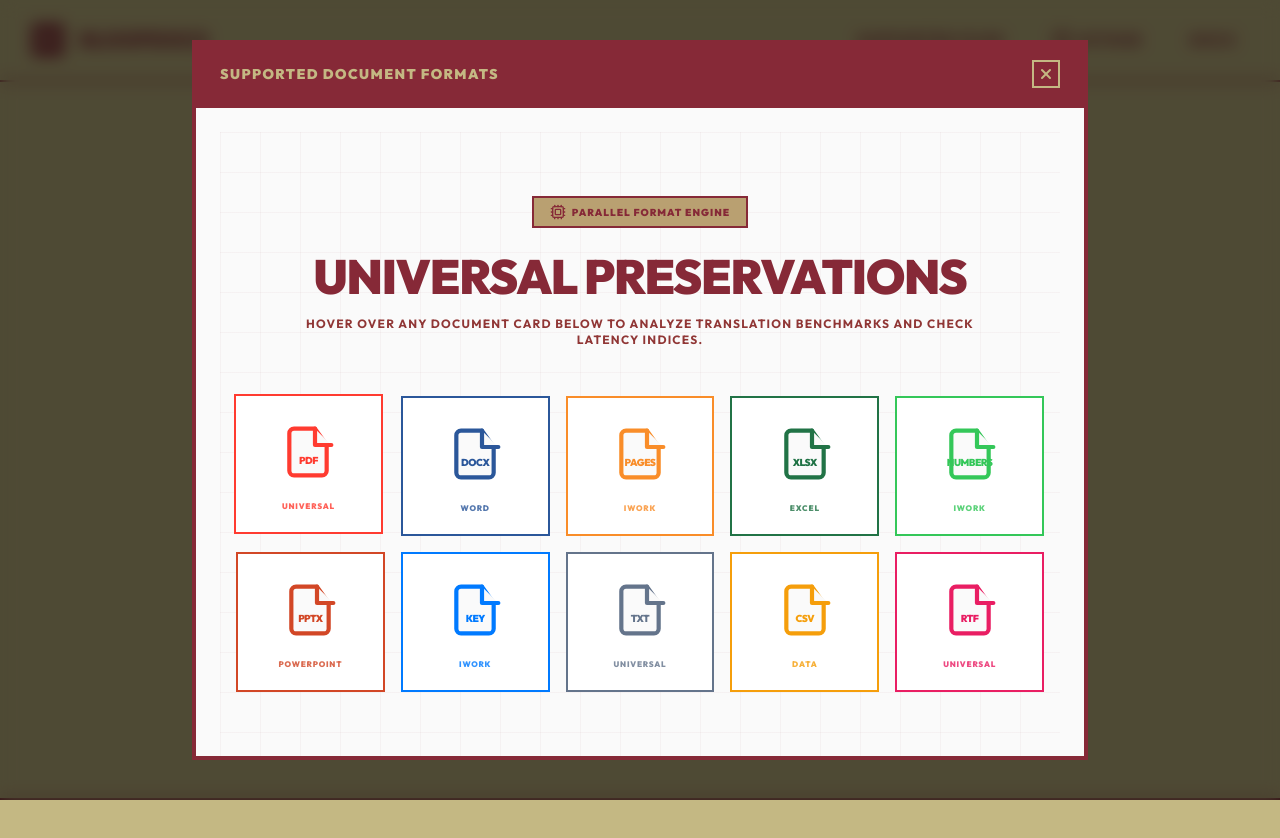
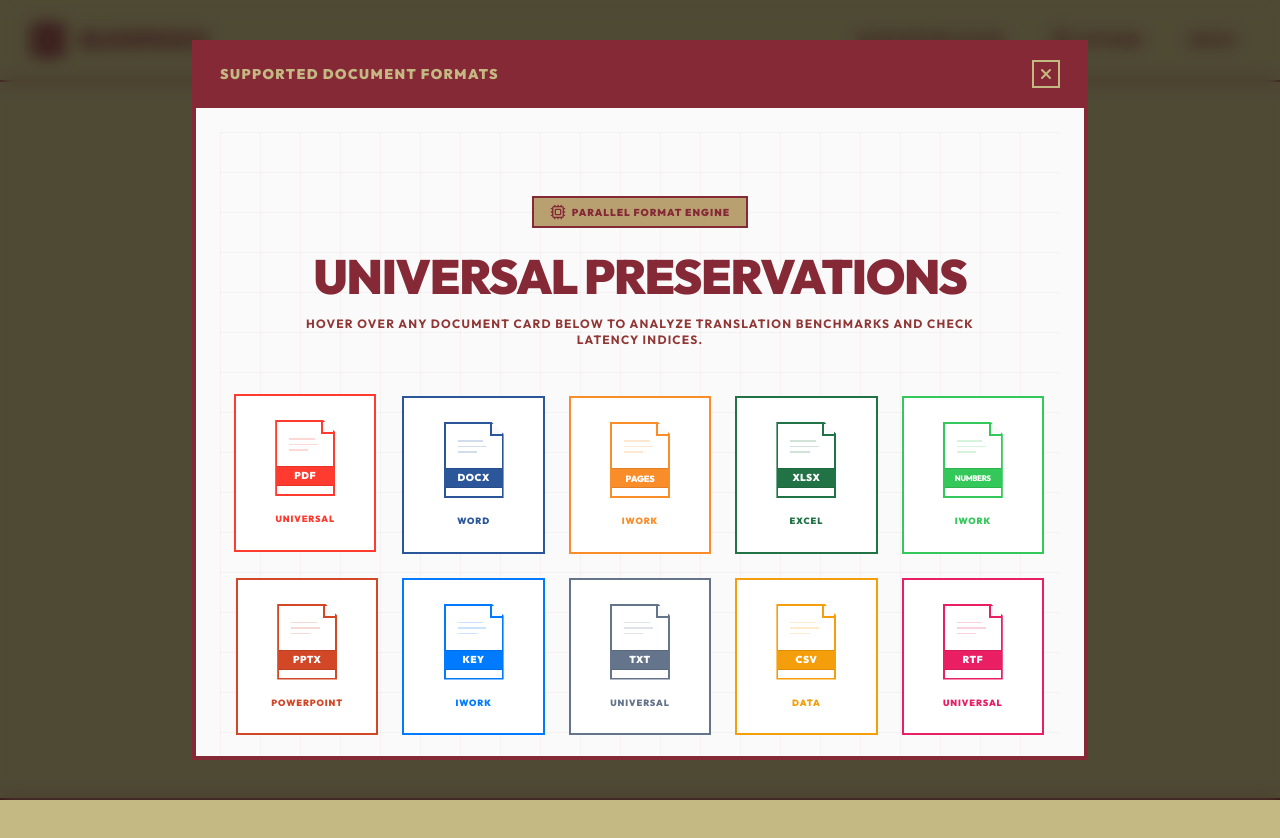
Before and after one commit to 7-Bala/BloopDocs, a Next.js app: page / in a window 1280 px wide. Both pictures are taken after a click on the button "SUPPORTED FILES". Shown: the top 838 px of the page. Built offline with nearby package versions, Linux system fonts and the light colour scheme.

Commit message:
style(format): rebuild document cards as high-fidelity realistic file sheets with folded corners and banners

```diff
--- a/src/components/FormatOrbit.tsx
+++ b/src/components/FormatOrbit.tsx
@@ -42,7 +42,7 @@ export default function FormatOrbit() {
       <div className="max-w-4xl mx-auto px-4 relative z-10 w-full flex flex-col items-center">
 
         {/* Section Header */}
-        <div className="text-center mb-12 select-none max-w-2xl">
+        <div className="text-center mb-12 select-none max-w-2xl font-black">
           <div className="inline-flex items-center gap-1.5 px-4 py-1.5 border-2 border-[#862937] bg-[#B9A071] text-[10px] font-black uppercase tracking-widest text-[#862937] mb-6 shadow-[2px_2px_0px_0px_#862937]">
             <Cpu className="w-4 h-4" />
             Parallel Format Engine
@@ -56,49 +56,69 @@ export default function FormatOrbit() {
         </div>
 
         {/* Static Document Card Grid */}
-        <div className="grid grid-cols-2 sm:grid-cols-5 gap-4 w-full mb-10">
+        <div className="grid grid-cols-2 sm:grid-cols-5 gap-6 w-full mb-12">
           {SUPPORTED_NODES.map((node, index) => {
             const isActive = activeIndex === index;
+
+            // Calculate dynamic font sizes inside the banner based on text length
+            const textClass = node.ext.length > 5
+              ? "text-[8px] tracking-tighter font-extrabold"
+              : node.ext.length > 4
+              ? "text-[9px] tracking-tight font-black"
+              : "text-[10px] tracking-wider font-black";
+
             return (
               <div
                 key={node.ext}
                 onMouseEnter={() => setActiveIndex(index)}
-                className={`flex flex-col items-center justify-center p-5 border-2 select-none cursor-pointer transition-all duration-200 ${
-                  isActive ? "bg-white translate-x-[-2px] translate-y-[-2px]" : "bg-white"
+                className={`flex flex-col items-center justify-center p-6 border-2 select-none cursor-pointer transition-all duration-200 ${
+                  isActive ? "bg-white translate-x-[-2px] translate-y-[-2px]" : "bg-white hover:translate-x-[-1px] hover:translate-y-[-1px]"
                 }`}
                 style={{
                   borderColor: node.nativeColor,
-                  color: node.nativeColor,
                   boxShadow: isActive
                     ? `6px 6px 0px 0px ${node.nativeColor}`
                     : `4px 4px 0px 0px ${node.nativeColor}`
                 }}
               >
-                {/* Document SVG Icon with format name centered */}
-                <div className="relative w-14 h-18 flex items-center justify-center mb-3">
-                  <svg
-                    viewBox="0 0 24 24"
-                    className="absolute inset-0 w-full h-full stroke-[1.8] fill-[#FAFAFA] transition-colors duration-200"
-                    style={{ stroke: node.nativeColor }}
-                    strokeLinecap="round"
-                    strokeLinejoin="round"
+                {/* Premium, High-Fidelity NATIVE Document File Page Icon */}
+                <div
+                  className="relative w-[60px] h-[76px] bg-white border-2 transition-all duration-200 mb-4 overflow-hidden flex flex-col justify-between"
+                  style={{
+                    borderColor: node.nativeColor,
+                    // Folded corner clip-path
+                    clipPath: "polygon(0 0, calc(100% - 12px) 0, 100% 12px, 100% 100%, 0 100%)"
+                  }}
+                >
+                  {/* Folded corner triangle decoration inside */}
+                  <div
+                    className="absolute top-0 right-0 w-[12px] h-[12px] bg-[#FAFAFA] border-b-2 border-l-2 z-10"
+                    style={{
+                      borderColor: node.nativeColor,
+                    }}
+                  />
+
+                  {/* Aesthetic document lines representing content lines in a real file */}
+                  <div className="pt-4 px-3 space-y-1 z-0 select-none opacity-20 pointer-events-none">
+                    <div className="w-[80%] h-[1.5px]" style={{ backgroundColor: node.nativeColor }} />
+                    <div className="w-[90%] h-[1.5px]" style={{ backgroundColor: node.nativeColor }} />
+                    <div className="w-[60%] h-[1.5px]" style={{ backgroundColor: node.nativeColor }} />
+                  </div>
+
+                  {/* Horizontal Colored Branding Banner in the bottom-middle of the sheet */}
+                  <div
+                    className="w-full h-5 flex items-center justify-center text-white mb-2 z-10 shadow-sm border-t border-b border-black/10 select-none"
+                    style={{ backgroundColor: node.nativeColor }}
                   >
-                    {/* Standard Brutalist Document page shape with folder corner */}
-                    <path d="M15 2H6a2 2 0 0 0-2 2v16a2 2 0 0 0 2 2h12a2 2 0 0 0 2-2V9z" />
-                    <path d="M15 2v7h7" />
-                  </svg>
-
-                  {/* Format Label Text inside Document */}
-                  <span
-                    className="relative z-10 text-[10px] font-black uppercase tracking-tighter mt-4 select-none"
-                    style={{ color: node.nativeColor }}
-                  >
-                    {node.ext}
-                  </span>
+                    <span className={`${textClass} uppercase leading-none`}>
+                      {node.ext}
+                    </span>
+                  </div>
                 </div>
 
+                {/* Brand label below the icon */}
                 <span
-                  className="text-[8px] font-black uppercase tracking-widest opacity-80"
+                  className="text-[9px] font-black uppercase tracking-widest text-center select-none"
                   style={{ color: node.nativeColor }}
                 >
                   {node.brand}
```
